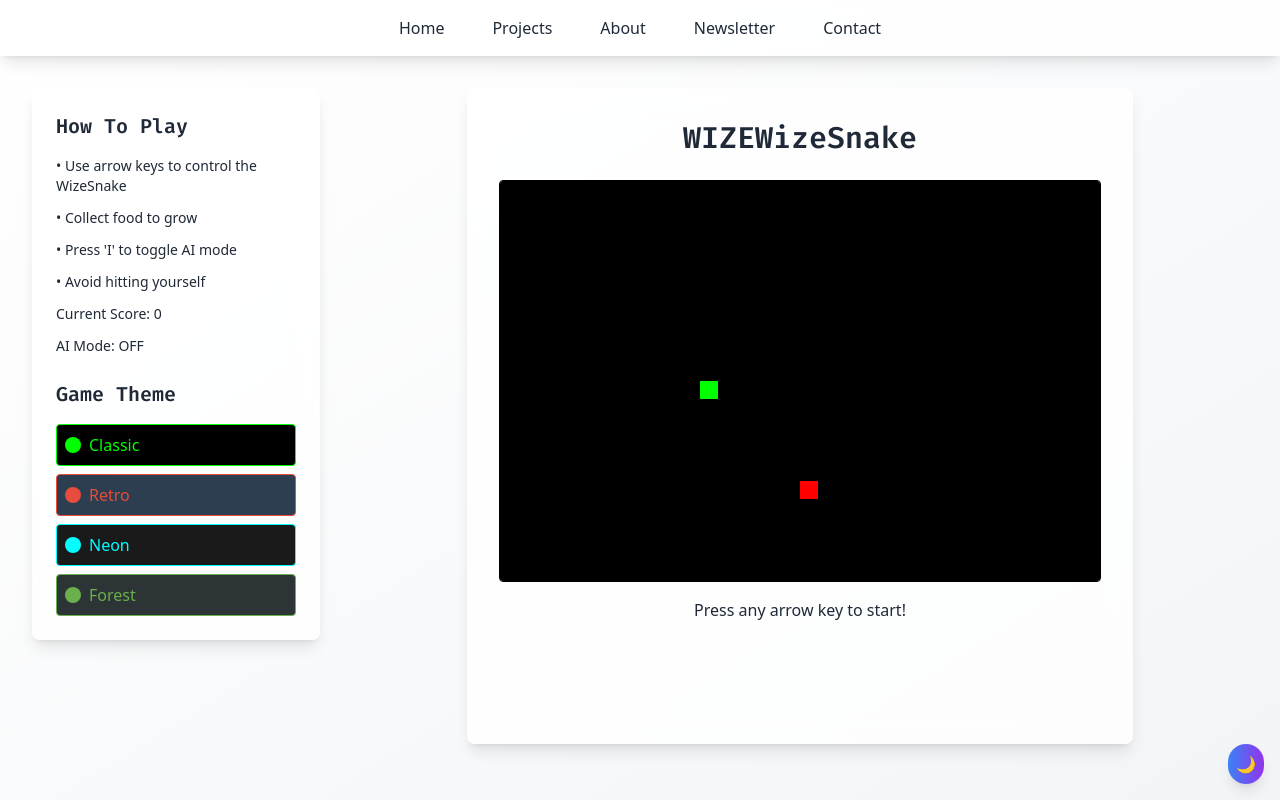
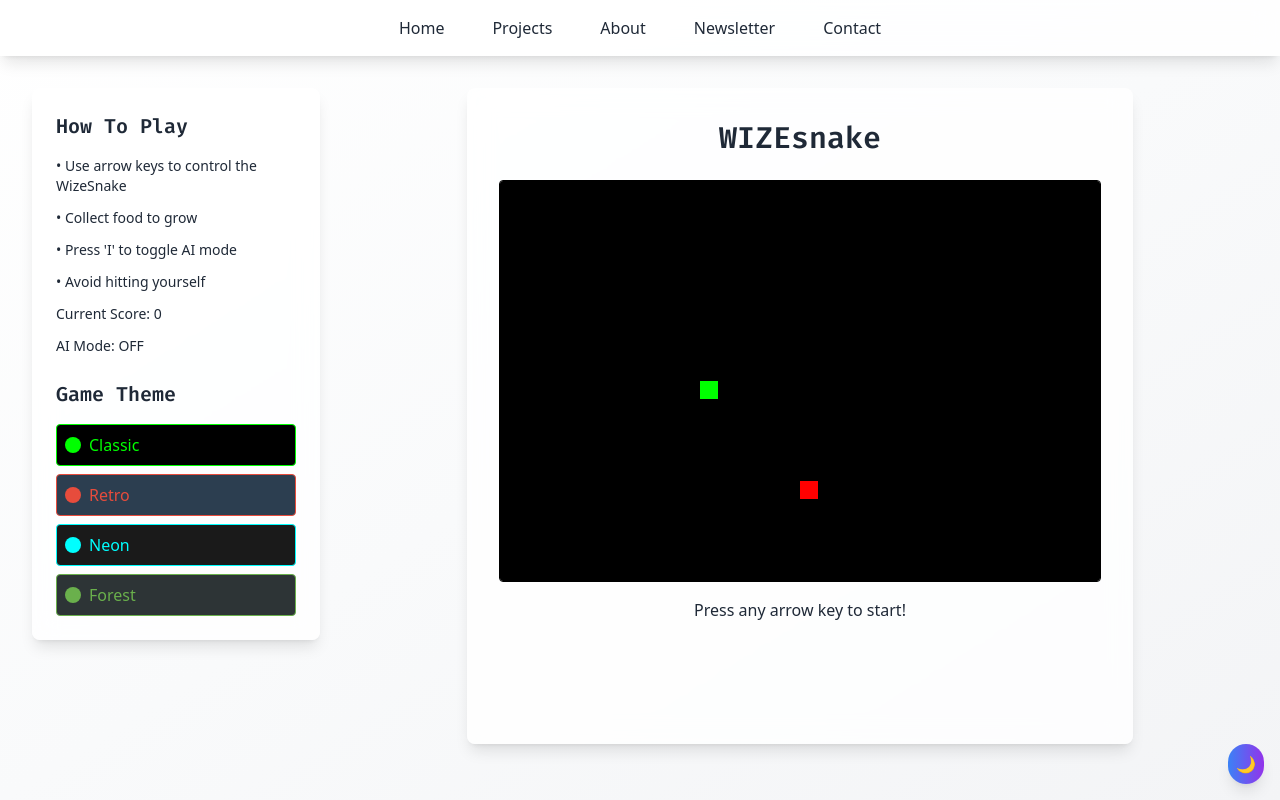
Before and after one commit to LtShibby/wozwize-portfolio, a React (Vite) app: page /games/wizesnake in a window 1280 px wide. Built offline with nearby package versions, Linux system fonts and the light colour scheme.

Commit message:
fixing WIZESnake name

```diff
--- a/src/components/games/WizeSnake.jsx
+++ b/src/components/games/WizeSnake.jsx
@@ -361,7 +361,7 @@ function WizeSnake() {
 
       {/* Game Area */}
       <div className={`${theme.nav} p-8 rounded-lg shadow-lg max-w-3xl mx-auto`}>
-        <h2 className={`${theme.text} text-3xl font-bold mb-6 text-center font-['Fira_Code']`}>WIZEWizeSnake</h2>
+        <h2 className={`${theme.text} text-3xl font-bold mb-6 text-center font-['Fira_Code']`}>WIZEsnake</h2>
         <canvas
           ref={canvasRef}
           width={CANVAS_WIDTH}
```
